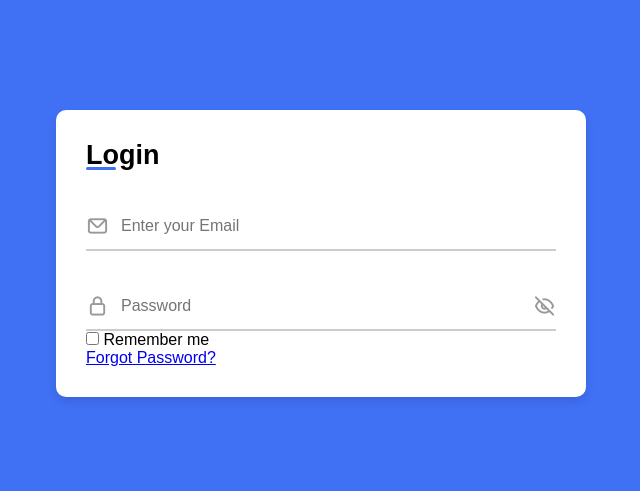
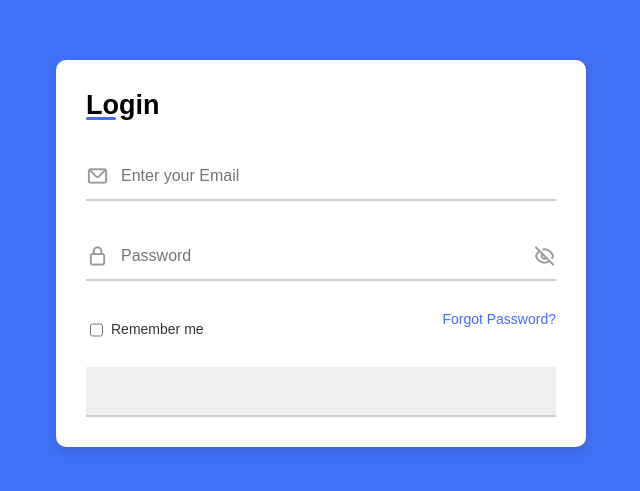
Before and after one commit to Ayehmozaffari/VALIDATION-PROJECT, a plain HTML site: page validation/index.html in a window 1280 px wide. Shown: the part 147-638 px from the top of the page, without its empty margins (319-959 px from the left). Drawn offline with nearby package versions, Linux system fonts and the light colour scheme; a web font is replaced by a local one.

Commit message:
style css

```diff
--- a/validation/index.html
+++ b/validation/index.html
@@ -26,11 +26,16 @@
                         <i class="uil uil-lock icon"></i>
                         <i class="uil uil-eye-slash showHidePw"></i>
                     </div>
-                    <div class="check-box">
-                        <input type="checkbox" id="log-check"> Remember me
+                    <div class="checkbox-text">
+                      <div class="checkbox-content">
+                        <input type="checkbox" id="log-check"> <label for="logcheck"class="text">Remember me</label>
+                      </div>
+                      <a href="#" class="text">Forgot Password?</a>
 
                     </div>
-                    <a href="#" class="text">Forgot Password?</a>
+                    <div class="input-field button">
+                        <input type="button" placeholder="Login Now" required>
+                    </div>
                 </form>
             </div>
 
--- a/validation/style.css
+++ b/validation/style.css
@@ -35,6 +35,7 @@ body{
     font-size: 27px;
     font-weight: 600;
 }
+
 .form .title::before{
     content:'';
     position: absolute;
@@ -45,12 +46,14 @@ body{
     background-color: #4070f4;
     border-radius: 25px;
 }
+
 .form .input-field{
     position: relative;
     height: 50px;
     width: 100%;
     margin-top:30px;
 }
+
 .input-field input{
     position: absolute;
     height: 100%;
@@ -63,9 +66,11 @@ body{
     border-top: 2px solid transparent;
     transition:  all 0.2s ease;
 }
+
 .input-field input:is(:focus, :valid){
  border-bottom-color:#4070f4;
 }
+
 .input-field i{
     position: absolute;
      top:50%;
@@ -74,12 +79,40 @@ body{
      font-size:23px;
      transition:  all 0.2s ease;
 }
+
 .input-field input:is(:focus, :valid) ~ i{
     color:#4070f4;
 }
+
 .input-field i.icon{
     left:0;
 }
 .input-field i.showHidePw{
     right:0;
 }
+.form .checkbox-text{
+    display: flex;
+    align-items: center;
+    justify-content:space-between;
+    margin-top: 20px;
+}
+.checkbox-text .checkbox-content{
+    display: flex;
+    justify-content: space-between;
+    margin-top: 20px;
+}
+.checkbox-content input{
+    margin:0 8px -2px 4px;
+    accent-color:#4070f4 ;
+}
+.form .text{
+    color: #333;
+    font-size: 14px;
+}
+.form a.text{
+    color: #4070f4;
+    text-decoration: none;
+}
+.form a:hover{
+    text-decoration: underline;
+}
```
